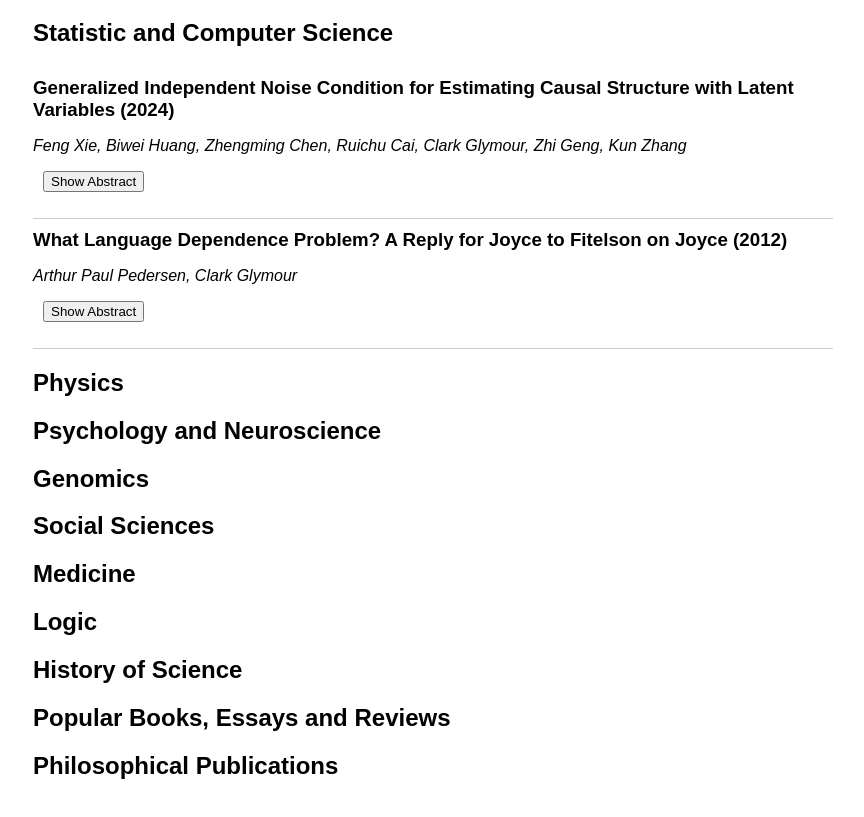
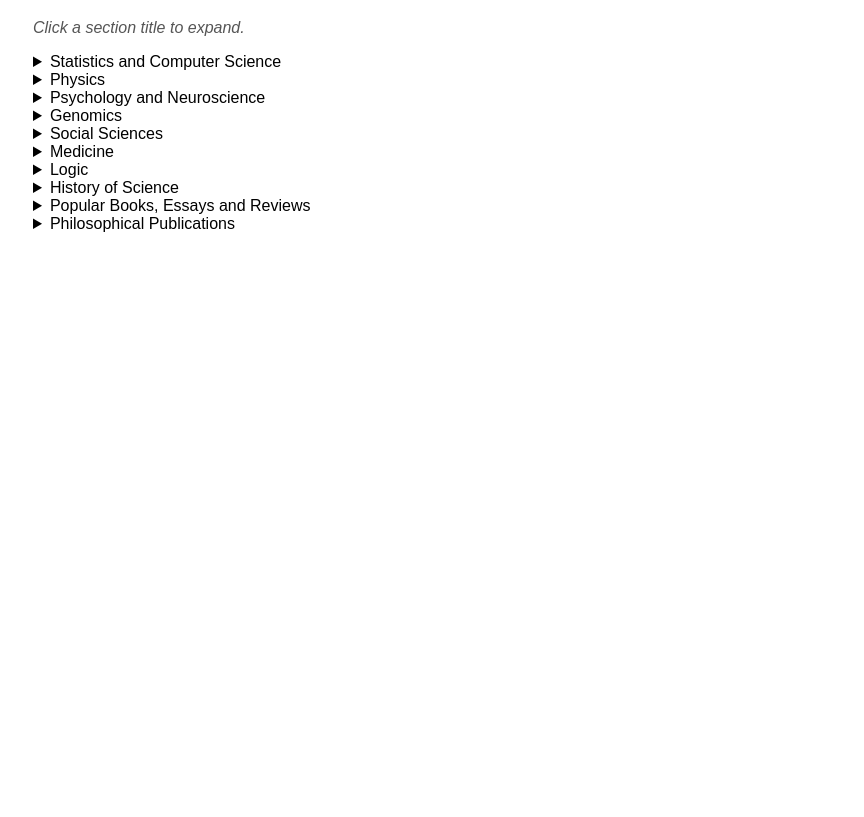
Before and after one commit to ClarkGlymour/ClarkGlymour.github.io, a plain HTML site: page index.html in a window 1280 px wide. Shown: the part 81-898 px from the top of the page, without its empty margins (207-1071 px from the left). After the commit the page ends 800 px from the top, so only its background shows below. Drawn offline with Linux system fonts and the light colour scheme.

Commit message:
Update index.html

```diff
--- a/index.html
+++ b/index.html
@@ -9,36 +9,58 @@
 
   <h1>Clark Glymour Publications</h1>
 
-  <h2>Statistic and Computer Science</h2>
-  <div id="statcs"></div>
+  <p style="font-style: italic; color: #555;">
+    Click a section title to expand.
+  </p>
 
-  <h2>Physics</h2>
-  <div id="physics"></div>
+  <details>
+    <summary>Statistics and Computer Science</summary>
+    <div id="statcs"></div>
+  </details>
 
-  <h2>Psychology and Neuroscience</h2>
-  <div id="psychneuro"></div>
+  <details>
+    <summary>Physics</summary>
+    <div id="physics"></div>
+  </details>
 
-  <h2>Genomics</h2>
-  <div id="genomics"></div>
+  <details>
+    <summary>Psychology and Neuroscience</summary>
+    <div id="psychneuro"></div>
+  </details>
+  <details>
+    <summary>Genomics</summary>
+    <div id="genomics"></div>
+  </details>
 
-  <h2>Social Sciences</h2>
-  <div id="socialsciences"></div>
+  <details>
+    <summary>Social Sciences</summary>
+    <div id="socialsciences"></div>
+  </details>
 
-  <h2>Medicine</h2>
-  <div id="medicine"></div>
+  <details>
+    <summary>Medicine</summary>
+    <div id="medicine"></div>
+  </details>
 
-  <h2>Logic</h2>
-  <div id="logic"></div>
+  <details>
+    <summary>Logic</summary>
+    <div id="logic"></div>
+  </details>
 
-  <h2>History of Science</h2>
-  <div id="historyofscience"></div>
+  <details>
+    <summary>History of Science</summary>
+    <div id="historyofscience"></div>
+  </details>
 
-  <h2>Popular Books, Essays and Reviews</h2>
-  <div id="popular"></div>
+  <details>
+    <summary>Popular Books, Essays and Reviews</summary>
+    <div id="popular"></div>
+  </details>
 
-  <h2>Philosophical Publications</h2>
-  <div id="philosophy"></div>
-
+  <details>
+    <summary>Philosophical Publications</summary>
+    <div id="philosophy"></div>
+  </details>
 
   <script src="script.js"></script>
 </body>
```
